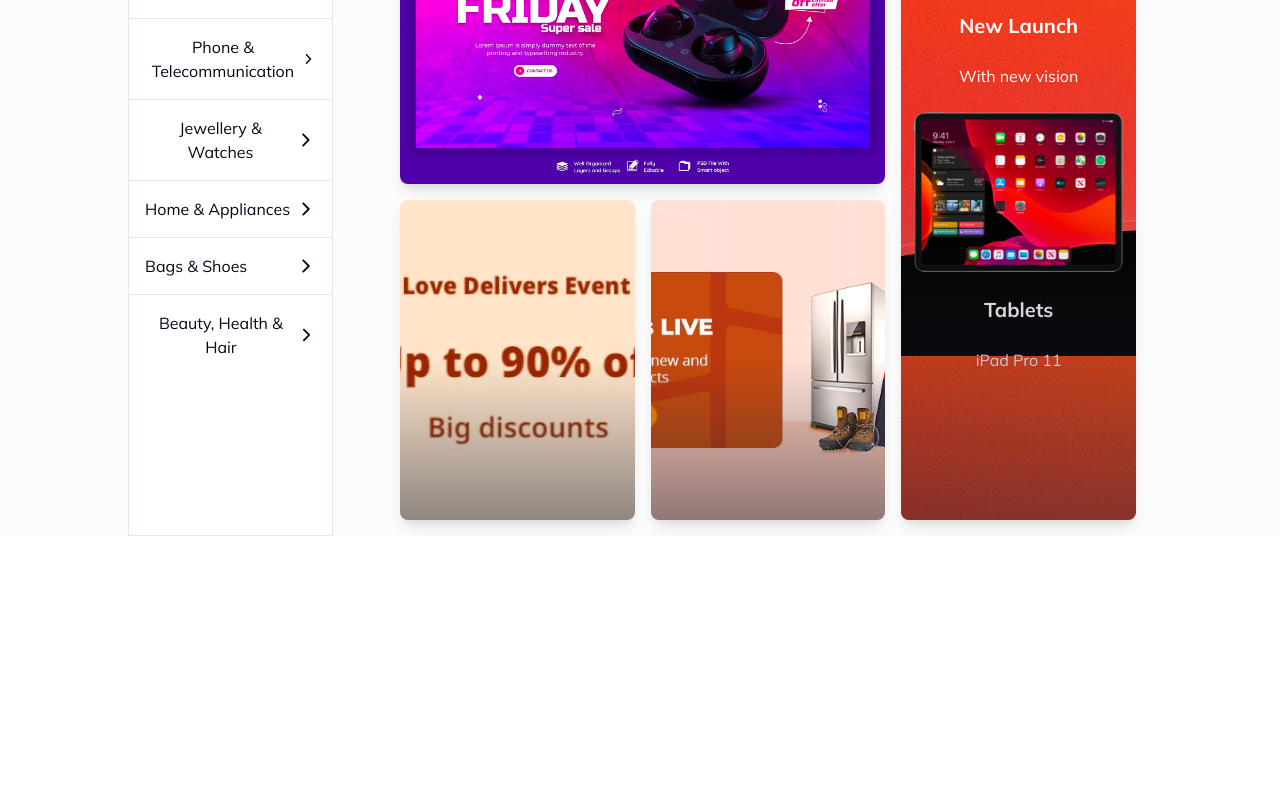
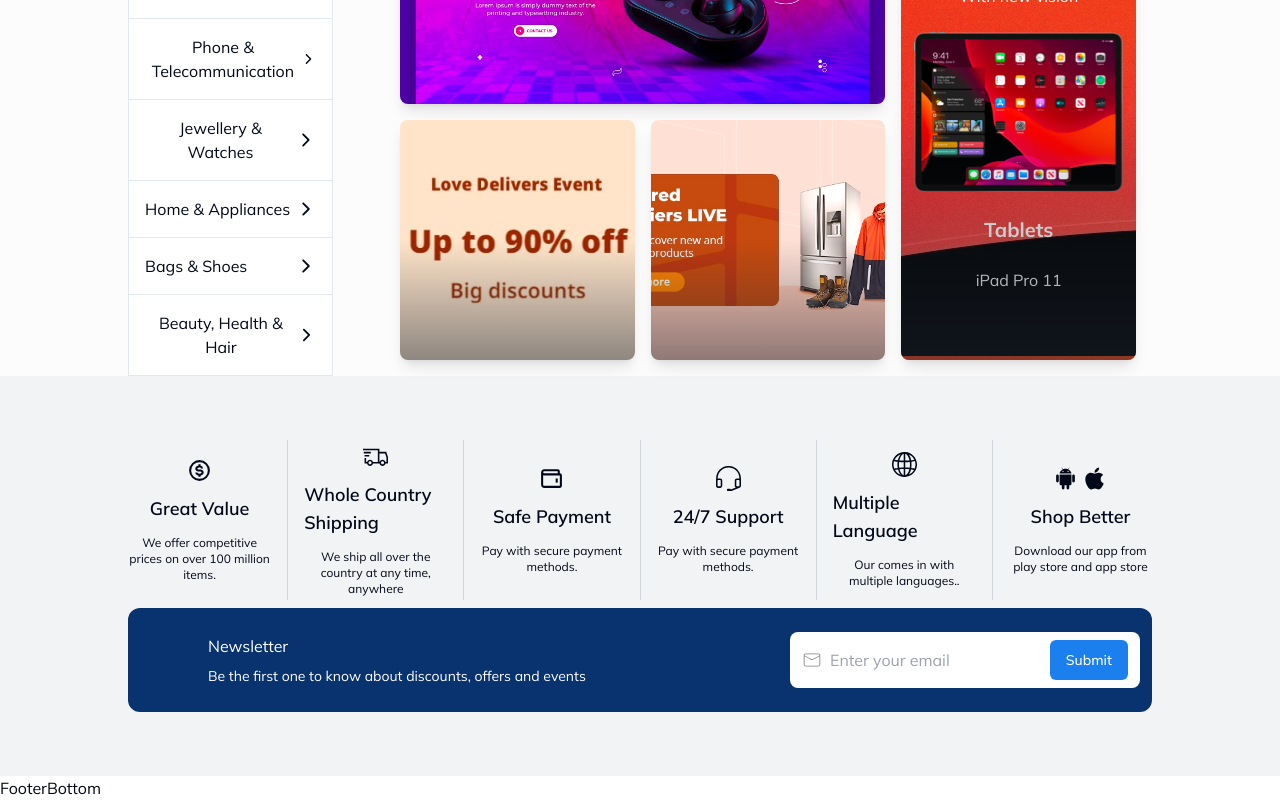
Before and after one commit to moinulhossainmahim/6valley, a Next.js app: page / in a window 1280 px wide. Shown: the part 397-1197 px from the top of the page. Before the commit the page ends 933 px from the top, so only its background shows below. Built offline with nearby package versions, Linux system fonts and the light colour scheme.

Commit message:
implemented footer top portion UI

```diff
--- a/app/layout.tsx
+++ b/app/layout.tsx
@@ -1,8 +1,11 @@
 import type { Metadata } from "next";
 import { Mulish } from "next/font/google";
+
 import "./globals.css";
+
 import OfferNotification from "@/components/shared/offerNotification";
 import Header from "@/components/layout/header";
+import Footer from "@/components/layout/footer";
 
 const mulish = Mulish({ subsets: ["latin"] });
 
@@ -22,6 +25,7 @@ export default function RootLayout({
         <OfferNotification />
         <Header />
         {children}
+        <Footer />
       </body>
     </html>
   );
--- /dev/null
+++ b/components/layout/footer/Footer.tsx
@@ -0,0 +1,13 @@
+import FooterBottom from "./FooterBottom";
+import FooterTop from "./FooterTop";
+
+const Footer = () => {
+  return (
+    <footer>
+      <FooterTop />
+      <FooterBottom />
+    </footer>
+  )
+}
+
+export default Footer;
--- /dev/null
+++ b/components/layout/footer/FooterBottom.tsx
@@ -0,0 +1,7 @@
+const FooterBottom = () => {
+  return (
+    <div>FooterBottom</div>
+  )
+}
+
+export default FooterBottom;
--- /dev/null
+++ b/components/layout/footer/FooterTop.tsx
@@ -0,0 +1,83 @@
+'use client';
+
+import { AiFillAndroid } from "react-icons/ai";
+import { BiDollarCircle, BiWallet } from "react-icons/bi";
+import { FaApple } from "react-icons/fa";
+import { LiaShippingFastSolid } from "react-icons/lia";
+import { SlEarphonesAlt, SlGlobe } from "react-icons/sl";
+import { CiMail } from "react-icons/ci";
+import { Input } from "@/components/ui/input";
+import { Button } from "@/components/ui/button";
+
+const FooterTop = () => {
+  return (
+    <div className="bg-[#F2F3F4] flex gap-2 flex-col px-[10%] py-16">
+      <div className="flex gap-4">
+        <div className="flex flex-col gap-3 w-[250px] items-center justify-center">
+          <BiDollarCircle size={25} />
+          <h1 className="font-semibold text-lg">Great Value</h1>
+          <p className="text-xs text-center">We offer competitive prices on over 100 million items.</p>
+        </div>
+        <div className="border-r border-gray-300 h-[160px]"></div>
+
+        <div className="flex flex-col gap-3 w-[250px] items-center justify-center">
+          <LiaShippingFastSolid size={25} />
+          <h1 className="font-semibold text-lg">Whole Country Shipping</h1>
+          <p className="text-xs text-center">We ship all over the country at any time, anywhere </p>
+        </div>
+        <div className="border-r border-gray-300 h-[160px]"></div>
+
+        <div className="flex flex-col gap-3 w-[250px] items-center justify-center">
+          <BiWallet size={25} />
+          <h1 className="font-semibold text-lg">Safe Payment</h1>
+          <p className="text-xs text-center">Pay with secure payment methods.</p>
+        </div>
+        <div className="border-r border-gray-300 h-[160px]"></div>
+
+        <div className="flex flex-col gap-3 w-[250px] items-center justify-center">
+          <SlEarphonesAlt size={25} />
+          <h1 className="font-semibold text-lg">24/7 Support</h1>
+          <p className="text-xs text-center">Pay with secure payment methods.</p>
+        </div>
+        <div className="border-r border-gray-300 h-[160px]"></div>
+
+        <div className="flex flex-col gap-3 w-[250px] items-center justify-center">
+          <SlGlobe size={25} />
+          <h1 className="font-semibold text-lg">Multiple Language</h1>
+          <p className="text-xs text-center">Our comes in with multiple languages..</p>
+        </div>
+        <div className="border-r border-gray-300 h-[160px]"></div>
+
+        <div className="flex flex-col gap-3 w-[250px] items-center justify-center">
+          <div className="flex gap-1 items-center">
+            <AiFillAndroid size={25} />
+            <FaApple size={25} />
+          </div>
+          <h1 className="font-semibold text-lg">Shop Better</h1>
+          <p className="text-xs text-center">Download our app from play store and app store</p>
+        </div>
+      </div>
+      <div className="bg-[#09336F] items-center px-20 text-white flex w-full justify-between py-6 rounded-xl">
+        <div className="w-1/2">
+          <h1 className="mb-2">Newsletter</h1>
+          <p className="text-sm">Be the first one to know  about discounts, offers and events</p>
+        </div>
+        <div className="w-1/2">
+          <form className="flex gap-2 justify-end w-[500px]">
+            <div className="relative w-[70%] bg-white py-2 rounded-lg">
+            <input type="email" className="text-gray pl-10 pr-4 py-2 border rounded-lg border-none focus:text-gray-600 focus:outline-none" placeholder="Enter your email" />
+              <div className="absolute inset-y-0 left-0 pl-3 flex items-center pointer-events-none">
+              <CiMail size={20} color="gray" />
+              </div>
+              <div className="absolute inset-y-0 right-0 pr-3 flex items-center pointer-events-none">
+                <Button className="bg-[#1B7FED] hover:bg-[#1b9ced] text-white cursor-pointer" onClick={(e) => e.stopPropagation()}>Submit</Button>
+              </div>
+            </div>
+          </form>
+        </div>
+      </div>
+    </div>
+  )
+}
+
+export default FooterTop;
--- /dev/null
+++ b/components/layout/footer/index.ts
@@ -0,0 +1 @@
+export { default } from './Footer';
--- a/components/shared/hero/HeroImageGallery.tsx
+++ b/components/shared/hero/HeroImageGallery.tsx
@@ -2,7 +2,7 @@ const HeroImageGallery = () => {
   return (
     <div className="container mx-auto p-4 w-[75%]">
       <div className="grid grid-cols-2 gap-2 sm:grid-cols-3 md:gap-2 xl:gap-4">
-        <div className="group relative flex h-48 items-end overflow-hidden rounded-lg bg-gray-100 shadow-lg md:h-80 md:col-span-2">
+        <div className="group relative flex h-48 items-end overflow-hidden rounded-lg bg-gray-100 shadow-lg md:h-60 md:col-span-2">
             <img src="/assets/hero-1.png" loading="lazy" alt="Photo by Minh Pham" className="absolute inset-0 h-full w-full object-cover object-center" />
         </div>
 
@@ -17,12 +17,12 @@ const HeroImageGallery = () => {
           <div className="pointer-events-none absolute inset-0 bg-gradient-to-t from-gray-800 via-transparent to-transparent opacity-50 w-full h-full"></div>
         </div>
 
-        <div className="group relative flex h-48 items-end overflow-hidden rounded-lg bg-gray-100 shadow-lg md:h-80">
+        <div className="group relative flex h-48 items-end overflow-hidden rounded-lg bg-gray-100 shadow-lg md:h-60">
             <img src="/assets/hero-2.png" loading="lazy" alt="Photo by Martin Sanchez" className="absolute inset-0 h-full w-full object-cover object-center" />
             <div className="pointer-events-none absolute inset-0 bg-gradient-to-t from-gray-800 via-transparent to-transparent opacity-50"></div>
         </div>
 
-        <div className="group relative flex h-48 items-end overflow-hidden rounded-lg bg-gray-100 shadow-lg md:h-80">
+        <div className="group relative flex h-48 items-end overflow-hidden rounded-lg bg-gray-100 shadow-lg md:h-60">
             <img src="/assets/hero-3.png" loading="lazy" alt="Photo by Lorenzo Herrera" className="absolute inset-0 h-full w-full object-cover object-center" />
             <div className="pointer-events-none absolute inset-0 bg-gradient-to-t from-gray-800 via-transparent to-transparent opacity-50"></div>
         </div>
--- /dev/null
+++ b/components/ui/input.tsx
@@ -0,0 +1,25 @@
+import * as React from "react"
+
+import { cn } from "@/lib/utils"
+
+export interface InputProps
+  extends React.InputHTMLAttributes<HTMLInputElement> {}
+
+const Input = React.forwardRef<HTMLInputElement, InputProps>(
+  ({ className, type, ...props }, ref) => {
+    return (
+      <input
+        type={type}
+        className={cn(
+          "flex h-10 w-full rounded-md border border-input bg-background px-3 py-2 text-sm ring-offset-background file:border-0 file:bg-transparent file:text-sm file:font-medium placeholder:text-muted-foreground focus-visible:outline-none focus-visible:ring-2 focus-visible:ring-ring focus-visible:ring-offset-2 disabled:cursor-not-allowed disabled:opacity-50",
+          className
+        )}
+        ref={ref}
+        {...props}
+      />
+    )
+  }
+)
+Input.displayName = "Input"
+
+export { Input }
--- /dev/null
+++ b/components/ui/tabs.tsx
@@ -0,0 +1,55 @@
+"use client"
+
+import * as React from "react"
+import * as TabsPrimitive from "@radix-ui/react-tabs"
+
+import { cn } from "@/lib/utils"
+
+const Tabs = TabsPrimitive.Root
+
+const TabsList = React.forwardRef<
+  React.ElementRef<typeof TabsPrimitive.List>,
+  React.ComponentPropsWithoutRef<typeof TabsPrimitive.List>
+>(({ className, ...props }, ref) => (
+  <TabsPrimitive.List
+    ref={ref}
+    className={cn(
+      "inline-flex h-10 items-center justify-center rounded-md bg-muted p-1 text-muted-foreground",
+      className
+    )}
+    {...props}
+  />
+))
+TabsList.displayName = TabsPrimitive.List.displayName
+
+const TabsTrigger = React.forwardRef<
+  React.ElementRef<typeof TabsPrimitive.Trigger>,
+  React.ComponentPropsWithoutRef<typeof TabsPrimitive.Trigger>
+>(({ className, ...props }, ref) => (
+  <TabsPrimitive.Trigger
+    ref={ref}
+    className={cn(
+      "inline-flex items-center justify-center whitespace-nowrap rounded-sm px-3 py-1.5 text-sm font-medium ring-offset-background transition-all focus-visible:outline-none focus-visible:ring-2 focus-visible:ring-ring focus-visible:ring-offset-2 disabled:pointer-events-none disabled:opacity-50 data-[state=active]:bg-background data-[state=active]:text-foreground data-[state=active]:shadow-sm",
+      className
+    )}
+    {...props}
+  />
+))
+TabsTrigger.displayName = TabsPrimitive.Trigger.displayName
+
+const TabsContent = React.forwardRef<
+  React.ElementRef<typeof TabsPrimitive.Content>,
+  React.ComponentPropsWithoutRef<typeof TabsPrimitive.Content>
+>(({ className, ...props }, ref) => (
+  <TabsPrimitive.Content
+    ref={ref}
+    className={cn(
+      "mt-2 ring-offset-background focus-visible:outline-none focus-visible:ring-2 focus-visible:ring-ring focus-visible:ring-offset-2",
+      className
+    )}
+    {...props}
+  />
+))
+TabsContent.displayName = TabsPrimitive.Content.displayName
+
+export { Tabs, TabsList, TabsTrigger, TabsContent }
--- a/package.json
+++ b/package.json
@@ -12,6 +12,7 @@
     "@radix-ui/react-select": "^2.1.1",
     "@radix-ui/react-separator": "^1.1.0",
     "@radix-ui/react-slot": "^1.1.0",
+    "@radix-ui/react-tabs": "^1.1.0",
     "class-variance-authority": "^0.7.0",
     "clsx": "^2.1.1",
     "lucide-react": "^0.397.0",
```
Also changed, not shown: 1 other file (tests, documents, lock files or other folders).
